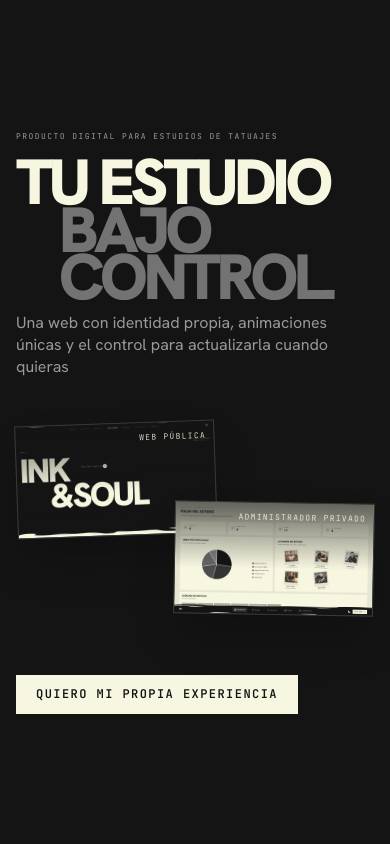
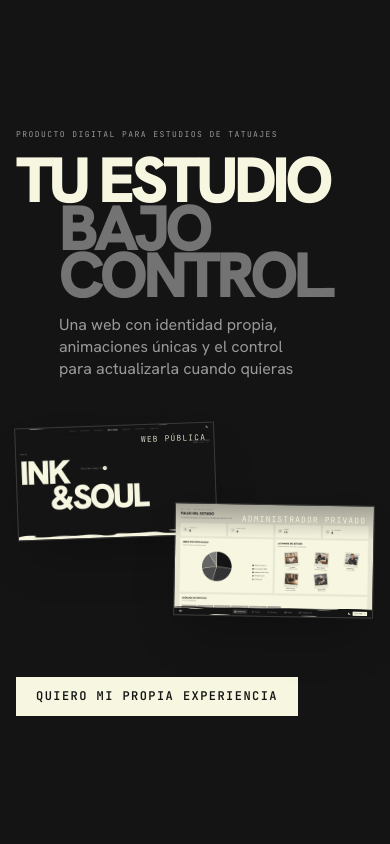
Before and after one commit to DamRodriguez/ink-demo, a Next.js app: page / in a window 390 px wide. Shown: the top 844 px of the page. Built offline with nearby package versions, Linux system fonts and the light colour scheme; no server answers.

Commit message:
fix: hero and details

```diff
--- a/components/landing/Hero.tsx
+++ b/components/landing/Hero.tsx
@@ -1,6 +1,7 @@
 "use client";
 
 import { DemoImage } from "@/components/media/DemoImage";
+import { MediaOverlay } from "@/components/media/MediaOverlay";
 import { SectionLabel } from "@/components/ui/SectionLabel";
 import { WhatsAppButton } from "@/components/ui/WhatsAppButton";
 import { useScrollAnimations } from "@/hooks/gsap/useScrollAnimations";
@@ -111,12 +112,12 @@ export function Hero() {
                 </span>
               </span>
             </h1>
-            <p className="hero-reveal mt-3 max-w-[29rem] text-base md:text-xl leading-[1.35] text-secondary-on-dark-text opacity-0 sm:mt-6 sm:leading-relaxed ">
+            <p className="hero-reveal ml-[12%] mt-4 max-w-[16rem] sm:max-w-[29rem] text-base md:text-xl leading-[1.35] text-secondary-on-dark-text opacity-0 sm:mt-6 sm:leading-relaxed ">
               Una web con identidad propia, animaciones únicas y el control para
               actualizarla cuando quieras
             </p>
           </div>
-          <div className="relative min-h-0 min-w-0 w-full aspect-[16/9] md:mt-4 md:aspect-[2.5/1] md:h-auto lg:col-start-2 lg:row-span-2 lg:row-start-1 lg:mt-0 lg:aspect-[4/5] lg:max-h-[34rem]">
+          <div className="relative min-h-0 min-w-0 w-full aspect-[16/9] md:mt-4 md:aspect-[3/1] md:h-auto lg:col-start-2 lg:row-span-2 lg:row-start-1 lg:mt-0 lg:aspect-[4/5] lg:max-h-[34rem]">
             <div className="hero-media absolute left-0 top-[3%] z-10 aspect-[16/9] w-[56%] -rotate-[2deg] overflow-hidden bg-muted-ink/20 opacity-0 shadow-2xl lg:top-[18%] lg:-rotate-[4deg] border border-soft-white/5">
               <DemoImage
                 src={HERO_MEDIA.primary.src}
@@ -124,10 +125,7 @@ export function Hero() {
                 priority
                 sizes="(min-width: 1280px) 22vw, (min-width: 1024px) 32vw, 70vw"
               />
-              <div className="pointer-events-none absolute inset-x-0 -top-2 z-10 h-2/3 bg-gradient-to-b from-ink/70 to-transparent" />
-              <span className="absolute right-2 top-2 md:right-4 md:top-4 z-20 text-right font-accent text-[0.5rem] md:text-xs uppercase tracking-[0.16em] text-soft-white/85">
-                Web pública
-              </span>
+              <MediaOverlay label="Web pública" position="top-right" />
             </div>
             <div className="hero-media absolute right-0 top-[42%] z-20 aspect-[16/9] w-[56%] rotate-[1deg] overflow-hidden bg-muted-ink/20 opacity-0 shadow-2xl md:top-[18%] lg:top-[34%] border border-soft-white/5">
               <DemoImage
@@ -135,13 +133,13 @@ export function Hero() {
                 alt={HERO_MEDIA.secondary.alt}
                 sizes="(min-width: 1280px) 22vw, (min-width: 1024px) 32vw, 70vw"
               />
-              <div className="pointer-events-none absolute inset-x-0 -top-2 z-10 h-2/3 bg-gradient-to-b from-ink/70 to-transparent" />
-              <span className="absolute right-2 top-2 md:right-4 md:top-4 z-20 text-right font-accent text-[0.5rem] md:text-xs uppercase tracking-[0.16em] text-soft-white/85">
-                Administrador privado
-              </span>
+              <MediaOverlay
+                label="Administrador privado"
+                position="top-right"
+              />
             </div>
           </div>
-          <div className="hero-cta mt-4 opacity-0 sm:mt-6 lg:col-start-1 lg:row-start-2">
+          <div className="hero-cta sm:ml-[12%] mt-4 opacity-0 md:mt-8 lg:col-start-1 lg:row-start-2">
             <WhatsAppButton>Quiero mi propia experiencia</WhatsAppButton>
           </div>
         </div>
--- a/components/landing/ProductOverview.tsx
+++ b/components/landing/ProductOverview.tsx
@@ -141,7 +141,7 @@ export function ProductOverview() {
             </p>
           </div>
         </div>
-        <div className="mt-14 grid gap-5 md:gap-8 lg:grid-cols-3">
+        <div className="mt-10 md:mt-15 grid gap-5 md:gap-8 lg:grid-cols-3">
           {PRODUCT_BLOCKS.map((block) => (
             <article
               key={block.label}
--- a/components/landing/ShowcaseOverview.tsx
+++ b/components/landing/ShowcaseOverview.tsx
@@ -95,7 +95,7 @@ export function ShowcaseOverview() {
           de recibir consultas.
         </p>
       </div>
-      <div className="mt-12 w-full space-y-5">
+      <div className="mt-10 md:mt-15 w-full space-y-5">
         <div className="grid gap-5 md:items-stretch md:grid-cols-[1.65fr_0.55fr]">
           <div className="showcase-item aspect-[16/9] md:self-start">
             <VideoFrame
--- a/components/media/MediaFrame.tsx
+++ b/components/media/MediaFrame.tsx
@@ -1,4 +1,5 @@
 import { DemoImage } from "@/components/media/DemoImage";
+import { MediaOverlay } from "@/components/media/MediaOverlay";
 
 type MediaFrameProps = {
   src: string;
@@ -21,12 +22,7 @@ export function MediaFrame({
     >
       <DemoImage src={src} alt={alt} sizes={sizes} />
       {label && (
-        <>
-          <div className="pointer-events-none absolute inset-x-0 -bottom-2 h-1/2 bg-gradient-to-t from-ink/70 to-transparent" />
-          <figcaption className="pointer-events-none absolute bottom-2 left-2 px-2 py-1 font-accent text-[0.65rem] uppercase tracking-[0.14em] text-soft-white/85 md:bottom-4 md:left-4 md:px-1 md:py-1">
-            {label}
-          </figcaption>
-        </>
+        <MediaOverlay label={label} position="bottom-left" />
       )}
     </figure>
   );
--- /dev/null
+++ b/components/media/MediaOverlay.tsx
@@ -0,0 +1,43 @@
+import clsx from "clsx";
+
+type MediaOverlayProps = {
+  label: string;
+  position?: "top-left" | "top-right" | "bottom-left";
+  hidden?: boolean;
+};
+
+export function MediaOverlay({
+  label,
+  position = "top-left",
+  hidden = false,
+}: MediaOverlayProps) {
+  const isBottom = position === "bottom-left";
+
+  return (
+    <>
+      <div
+        className={clsx(
+          "pointer-events-none absolute inset-x-0 z-10 from-ink/70 to-transparent transition-opacity duration-300",
+          {
+            "-top-10 h-2/3 bg-gradient-to-b": !isBottom,
+            "-bottom-2 h-1/2 bg-gradient-to-t": isBottom,
+            "opacity-0 group-hover:opacity-100": hidden,
+          },
+        )}
+      />
+      <span
+        className={clsx(
+          "pointer-events-none absolute z-10 font-accent text-[0.5rem] md:text-xs uppercase tracking-[0.14em] text-soft-white/85 transition-opacity duration-300 p-2 md:p-4",
+          {
+            "left-0 top-0": position === "top-left",
+            "right-0 top-0": position === "top-right",
+            "bottom-0 left-0": isBottom,
+            "opacity-0 group-hover:opacity-100": hidden,
+          },
+        )}
+      >
+        {label}
+      </span>
+    </>
+  );
+}
--- a/components/media/VideoFrame.tsx
+++ b/components/media/VideoFrame.tsx
@@ -1,6 +1,7 @@
 "use client";
 
 import { DemoImage } from "@/components/media/DemoImage";
+import { MediaOverlay } from "@/components/media/MediaOverlay";
 import { Video, VideoPlayer, VideoSkin } from "@videojs/react/video";
 import clsx from "clsx";
 import { Play } from "lucide-react";
@@ -86,26 +87,7 @@ export function VideoFrame({
           </span>
         </button>
       )}
-      <div
-        className={clsx(
-          "pointer-events-none absolute inset-x-0 -top-10 z-10 h-2/3 bg-gradient-to-b from-ink/70 to-transparent transition-opacity duration-300",
-          {
-            "opacity-0 group-hover:opacity-100":
-              isVideoMounted && isVideoPlaying,
-          },
-        )}
-      />
-      <figcaption
-        className={clsx(
-          "pointer-events-none absolute left-2 top-2 z-10 px-2 py-1 font-accent text-[0.65rem] uppercase tracking-[0.14em] text-soft-white/85 transition-opacity duration-300 md:left-4 md:top-4 md:px-1 md:py-1",
-          {
-            "opacity-0 group-hover:opacity-100":
-              isVideoMounted && isVideoPlaying,
-          },
-        )}
-      >
-        {label}
-      </figcaption>
+      <MediaOverlay label={label} hidden={isVideoMounted && isVideoPlaying} />
     </figure>
   );
 }
```
